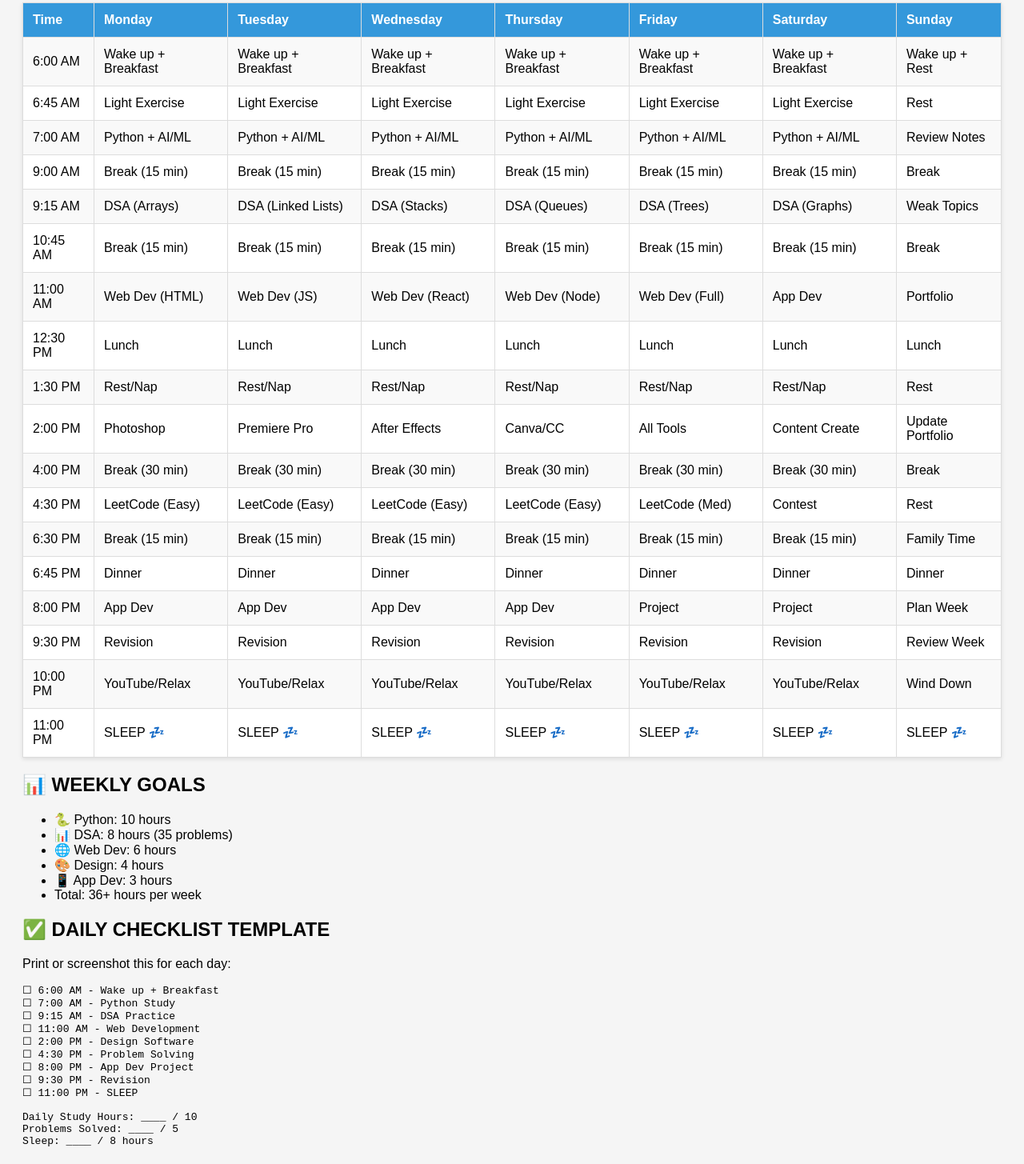
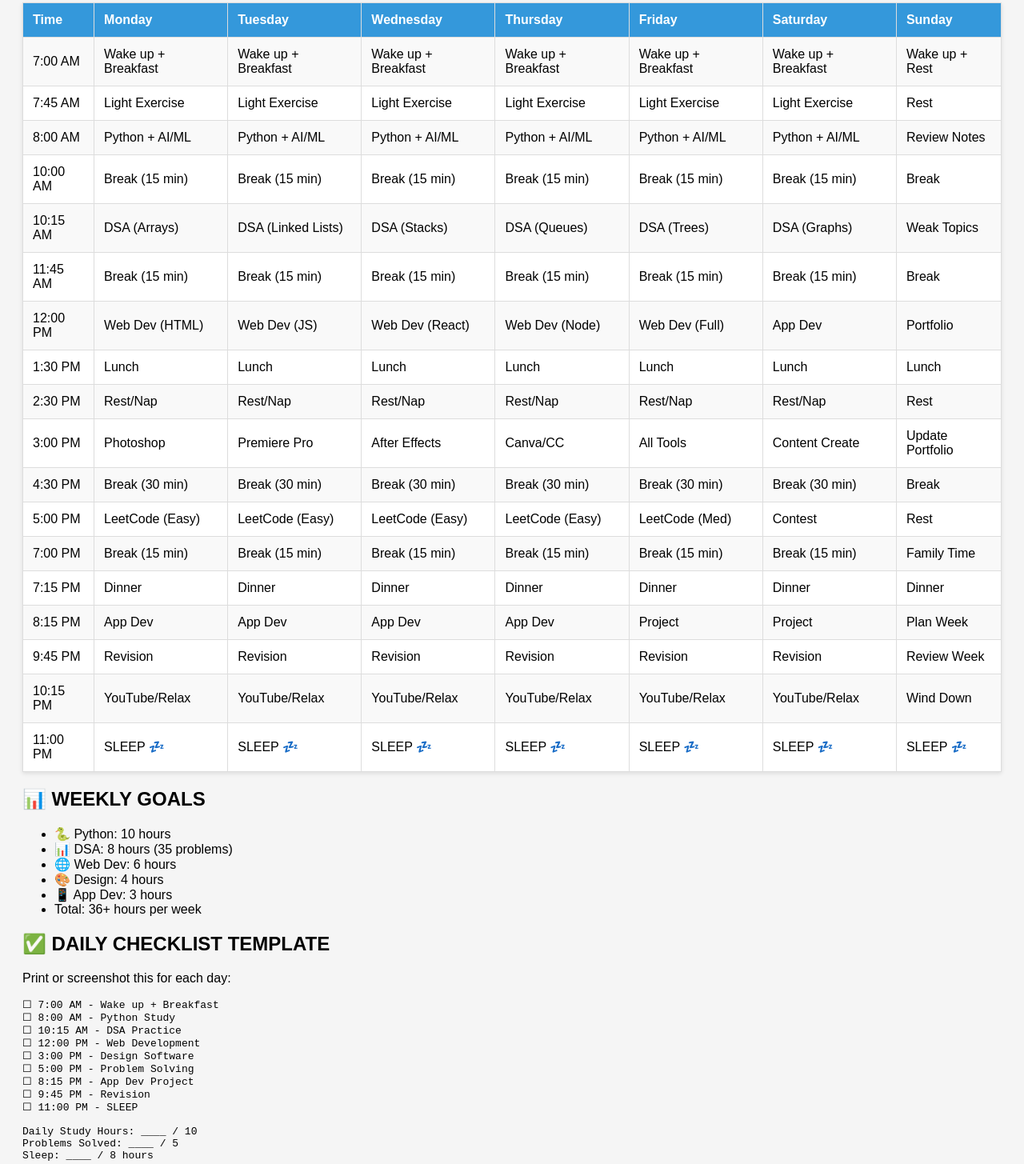
Before and after one commit to Jagadeesh-31/personal-notion-workspace, a website: page time.html in a window 1280 px wide. Shown: the part 106-1561 px from the top of the page at 80% size. Drawn offline with Linux system fonts and the light colour scheme.

Commit message:
feat: Shift timetable and checklist to 7 AM - 11 PM start time, update time.html, and add auto-migration checks

```diff
--- a/time.html
+++ b/time.html
@@ -51,7 +51,7 @@
         <th>Sunday</th>
     </tr>
     <tr>
-        <td>6:00 AM</td>
+        <td>7:00 AM</td>
         <td>Wake up + Breakfast</td>
         <td>Wake up + Breakfast</td>
         <td>Wake up + Breakfast</td>
@@ -61,7 +61,7 @@
         <td>Wake up + Rest</td>
     </tr>
     <tr>
-        <td>6:45 AM</td>
+        <td>7:45 AM</td>
         <td>Light Exercise</td>
         <td>Light Exercise</td>
         <td>Light Exercise</td>
@@ -71,7 +71,7 @@
         <td>Rest</td>
     </tr>
     <tr>
-        <td>7:00 AM</td>
+        <td>8:00 AM</td>
         <td>Python + AI/ML</td>
         <td>Python + AI/ML</td>
         <td>Python + AI/ML</td>
@@ -81,7 +81,7 @@
         <td>Review Notes</td>
     </tr>
     <tr>
-        <td>9:00 AM</td>
+        <td>10:00 AM</td>
         <td>Break (15 min)</td>
         <td>Break (15 min)</td>
         <td>Break (15 min)</td>
@@ -91,7 +91,7 @@
         <td>Break</td>
     </tr>
     <tr>
-        <td>9:15 AM</td>
+        <td>10:15 AM</td>
         <td>DSA (Arrays)</td>
         <td>DSA (Linked Lists)</td>
         <td>DSA (Stacks)</td>
@@ -101,7 +101,7 @@
         <td>Weak Topics</td>
     </tr>
     <tr>
-        <td>10:45 AM</td>
+        <td>11:45 AM</td>
         <td>Break (15 min)</td>
         <td>Break (15 min)</td>
         <td>Break (15 min)</td>
@@ -111,7 +111,7 @@
         <td>Break</td>
     </tr>
     <tr>
-        <td>11:00 AM</td>
+        <td>12:00 PM</td>
         <td>Web Dev (HTML)</td>
         <td>Web Dev (JS)</td>
         <td>Web Dev (React)</td>
@@ -121,7 +121,7 @@
         <td>Portfolio</td>
     </tr>
     <tr>
-        <td>12:30 PM</td>
+        <td>1:30 PM</td>
         <td>Lunch</td>
         <td>Lunch</td>
         <td>Lunch</td>
@@ -131,7 +131,7 @@
         <td>Lunch</td>
     </tr>
     <tr>
-        <td>1:30 PM</td>
+        <td>2:30 PM</td>
         <td>Rest/Nap</td>
         <td>Rest/Nap</td>
         <td>Rest/Nap</td>
@@ -141,7 +141,7 @@
         <td>Rest</td>
     </tr>
     <tr>
-        <td>2:00 PM</td>
+        <td>3:00 PM</td>
         <td>Photoshop</td>
         <td>Premiere Pro</td>
         <td>After Effects</td>
@@ -151,7 +151,7 @@
         <td>Update Portfolio</td>
     </tr>
     <tr>
-        <td>4:00 PM</td>
+        <td>4:30 PM</td>
         <td>Break (30 min)</td>
         <td>Break (30 min)</td>
         <td>Break (30 min)</td>
@@ -161,7 +161,7 @@
         <td>Break</td>
     </tr>
     <tr>
-        <td>4:30 PM</td>
+        <td>5:00 PM</td>
         <td>LeetCode (Easy)</td>
         <td>LeetCode (Easy)</td>
         <td>LeetCode (Easy)</td>
@@ -171,7 +171,7 @@
         <td>Rest</td>
     </tr>
     <tr>
-        <td>6:30 PM</td>
+        <td>7:00 PM</td>
         <td>Break (15 min)</td>
         <td>Break (15 min)</td>
         <td>Break (15 min)</td>
@@ -181,7 +181,7 @@
         <td>Family Time</td>
     </tr>
     <tr>
-        <td>6:45 PM</td>
+        <td>7:15 PM</td>
         <td>Dinner</td>
         <td>Dinner</td>
         <td>Dinner</td>
@@ -191,7 +191,7 @@
         <td>Dinner</td>
     </tr>
     <tr>
-        <td>8:00 PM</td>
+        <td>8:15 PM</td>
         <td>App Dev</td>
         <td>App Dev</td>
         <td>App Dev</td>
@@ -201,7 +201,7 @@
         <td>Plan Week</td>
     </tr>
     <tr>
-        <td>9:30 PM</td>
+        <td>9:45 PM</td>
         <td>Revision</td>
         <td>Revision</td>
         <td>Revision</td>
@@ -211,7 +211,7 @@
         <td>Review Week</td>
     </tr>
     <tr>
-        <td>10:00 PM</td>
+        <td>10:15 PM</td>
         <td>YouTube/Relax</td>
         <td>YouTube/Relax</td>
         <td>YouTube/Relax</td>
@@ -245,14 +245,14 @@
 <h2>✅ DAILY CHECKLIST TEMPLATE</h2>
 <p>Print or screenshot this for each day:</p>
 <pre>
-☐ 6:00 AM - Wake up + Breakfast
-☐ 7:00 AM - Python Study
-☐ 9:15 AM - DSA Practice
-☐ 11:00 AM - Web Development
-☐ 2:00 PM - Design Software
-☐ 4:30 PM - Problem Solving
-☐ 8:00 PM - App Dev Project
-☐ 9:30 PM - Revision
+☐ 7:00 AM - Wake up + Breakfast
+☐ 8:00 AM - Python Study
+☐ 10:15 AM - DSA Practice
+☐ 12:00 PM - Web Development
+☐ 3:00 PM - Design Software
+☐ 5:00 PM - Problem Solving
+☐ 8:15 PM - App Dev Project
+☐ 9:45 PM - Revision
 ☐ 11:00 PM - SLEEP
 
 Daily Study Hours: ____ / 10
```
Also changed, not shown: app.js (+19 -0 lines).
